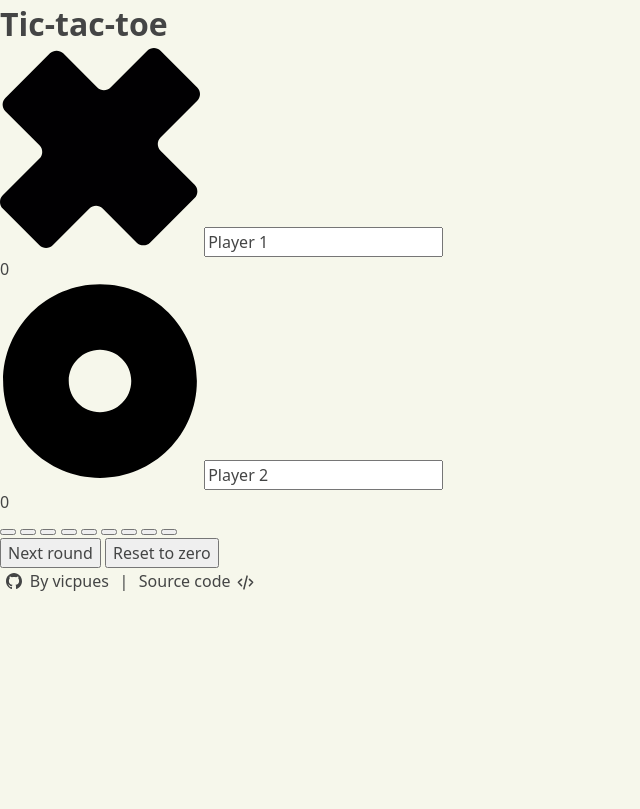
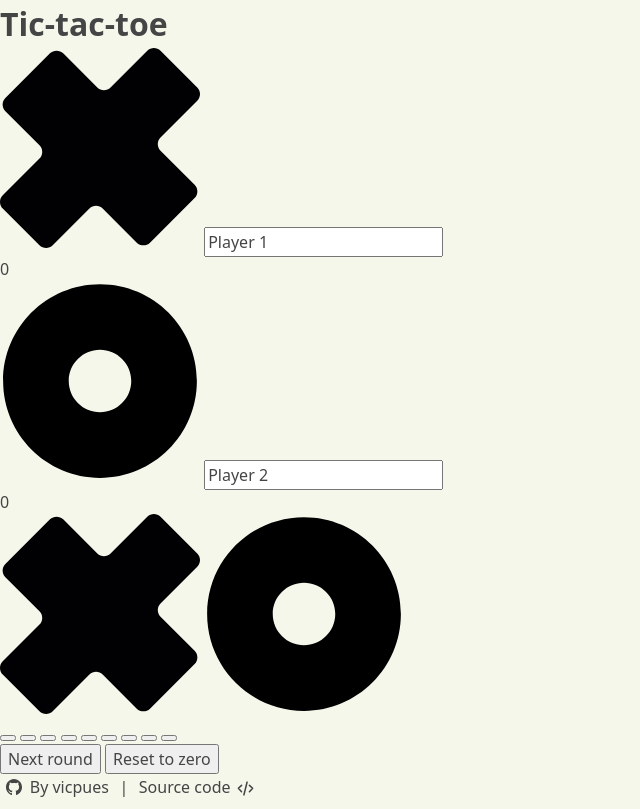
Before and after one commit to vicpues/tic-tac-toe, a plain HTML site: page index.html in a window 1280 px wide. Shown: the whole page, without its empty margins (0-640 px from the left). Drawn offline with Linux system fonts and the light colour scheme.

Commit message:
feat: Add current player element structure

```diff
--- a/index.html
+++ b/index.html
@@ -26,7 +26,10 @@
         </div>
       </div>
 
-      <div id="current-player"></div>
+      <div id="current-player" class="x-turn">
+        <img src="./assets/cross.svg" alt="Cross turn" class="current-player-img">
+        <img src="./assets/circle.svg" alt="Circle turn" class="current-player-img">
+      </div>
 
       <div id="board">
         <button id="cell-1" class="game-cell"></button>
```
Also changed, not shown: 1 other file.
